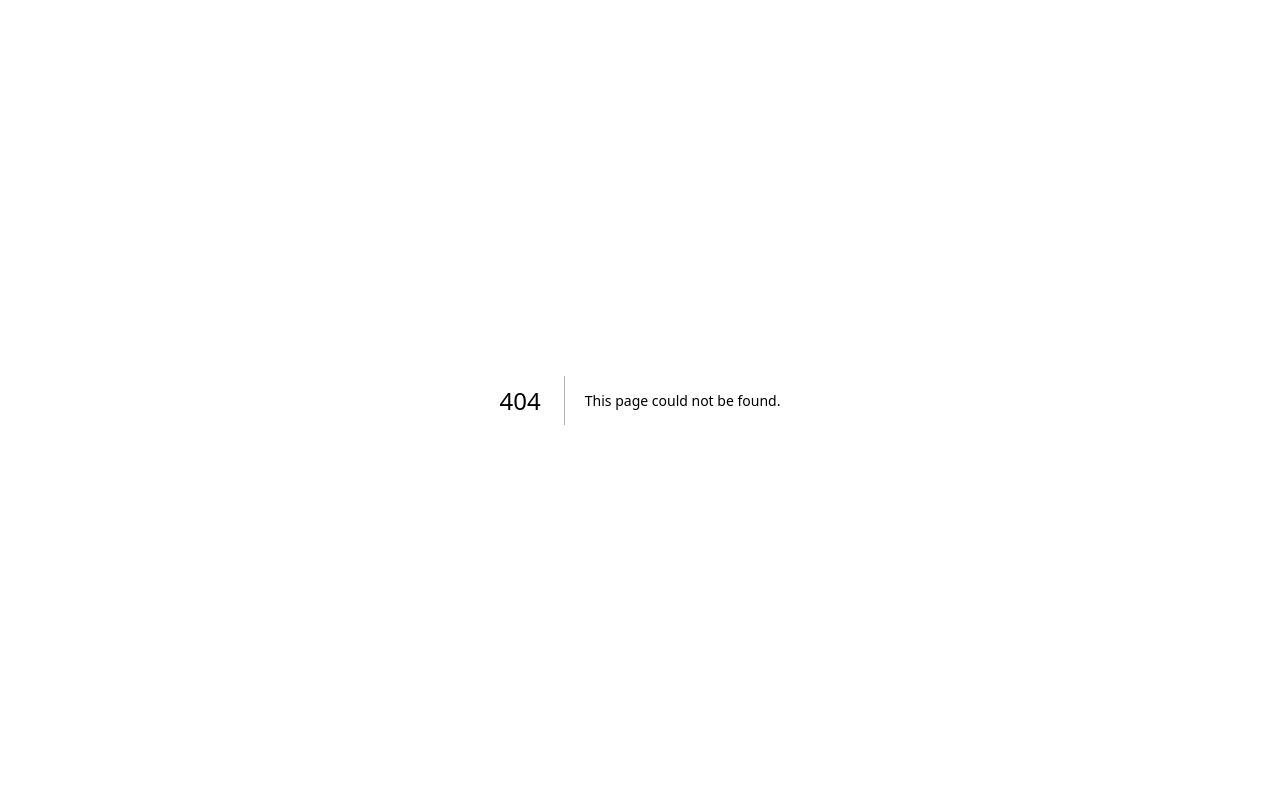
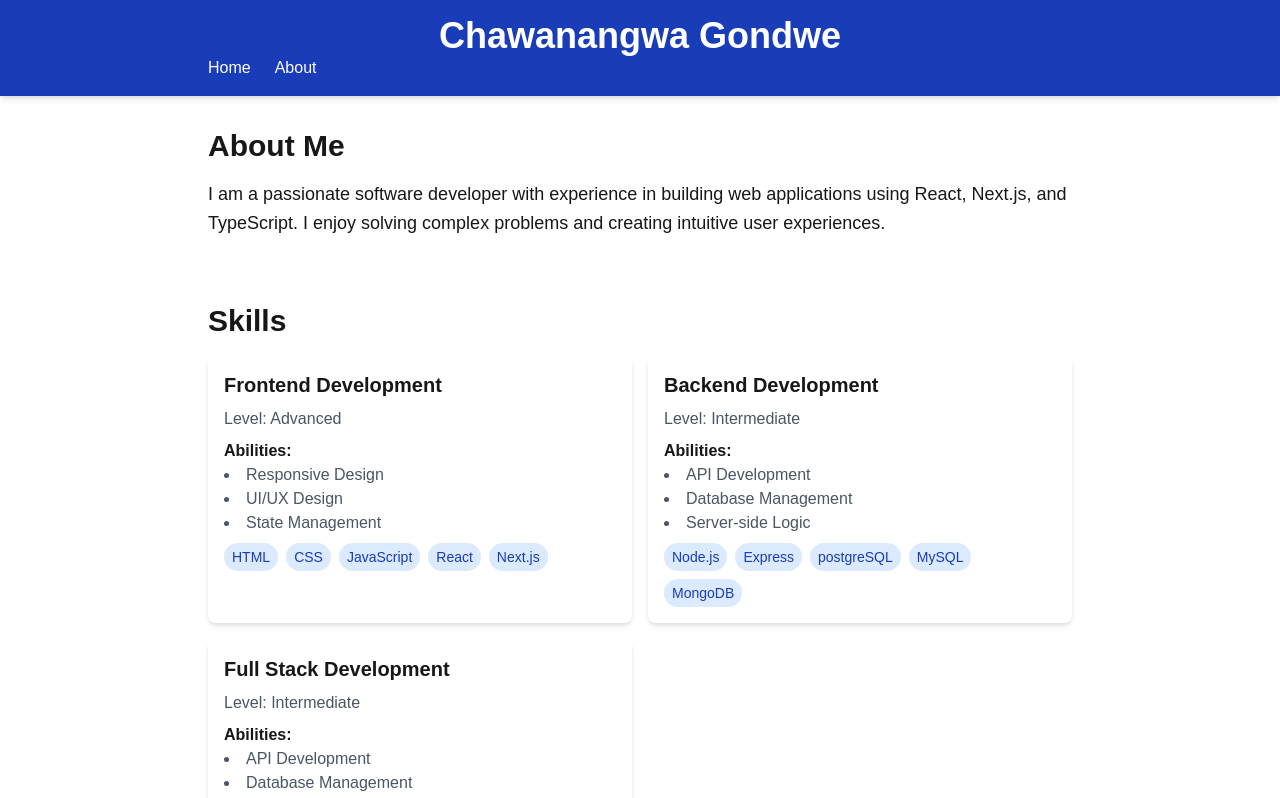
Before and after one commit to Chagon-Nehe/wdd430-portfolio, a Next.js app: page /about in a window 1280 px wide. Before the commit this address had no page. Shown: the top 798 px of the page. Built offline with nearby package versions, Linux system fonts and the light colour scheme.

Commit message:
week 01  Next.js app

```diff
--- /dev/null
+++ b/app/about/page.tsx
@@ -0,0 +1,44 @@
+import SkillCard from "@/components/SkillCard";
+
+const skills = [
+    {
+        name: "Frontend Development",
+        stack: ["HTML", "CSS", "JavaScript", "React", "Next.js"],
+        abilities: ["Responsive Design", "UI/UX Design", "State Management"],
+        level: "Advanced"
+    },
+    {
+        name: "Backend Development",
+        stack: ["Node.js", "Express", "postgreSQL", "MySQL", "MongoDB"],
+        abilities: ["API Development", "Database Management", "Server-side Logic"],
+        level: "Intermediate"
+    },
+    {
+        name: "Full Stack Development",
+        stack: ["React", "Next.js", "TypeScript", "Node.js", "Express","Tailwind CSS", "MongoDB"],
+        abilities: ["API Development", "Database Management", "Server-side Logic","Debugging" ,"Testing"],
+        level: "Intermediate"
+    }
+];
+
+
+export default function About() {
+    return (
+        <main className="flex-grow">
+            <div className="max-w-4xl mx-auto px-4 py-8">
+                <h2 className="text-3xl font-bold mb-4">About Me</h2>
+                <p className="text-lg leading-relaxed">
+                    I am a passionate software developer with experience in building web applications using React, Next.js, and TypeScript. I enjoy solving complex problems and creating intuitive user experiences.
+                </p>
+            </div>
+            <div className="max-w-4xl mx-auto px-4 py-8">
+                <h2 className="text-3xl font-bold mb-4">Skills</h2>
+                <div className="grid grid-cols-1 md:grid-cols-2 gap-4">
+                    {skills.map((skill, index) => (
+                        <SkillCard key={index} {...skill} />
+                    ))}
+                </div>
+            </div>
+        </main>
+    );
+}
--- /dev/null
+++ b/app/api/hello/route.ts
@@ -0,0 +1,3 @@
+export async function GET() {
+  return Response.json ({ message: "Hello from Next.js API!" });
+}
--- a/app/layout.tsx
+++ b/app/layout.tsx
@@ -1,6 +1,9 @@
-import type { Metadata } from "next";
+import "./globals.css";
+import Header from "@/components/Header";
+import Footer from "@/components/Footer";
+
 import { Geist, Geist_Mono } from "next/font/google";
-import "./globals.css";
+
 
 const geistSans = Geist({
   variable: "--font-geist-sans",
@@ -12,18 +15,15 @@ const geistMono = Geist_Mono({
   subsets: ["latin"],
 });
 
-export const metadata: Metadata = {
-  title: "Create Next App",
-  description: "Generated by create next app",
-};
-
-export default function RootLayout({ children }: LayoutProps<"/">) {
+export default function RootLayout({ children }: { children: React.ReactNode }) {
   return (
-    <html
-      lang="en"
-      className={`${geistSans.variable} ${geistMono.variable} h-full antialiased`}
-    >
-      <body className="min-h-full flex flex-col">{children}</body>
+    <html lang="en">
+      <head className={`${geistSans.variable} ${geistMono.variable} h-full antialiased`} />
+      <body className="flex flex-col min-h-screen">
+        <Header />
+        <main className="flex-grow">{children}</main>
+        <Footer />
+      </body>
     </html>
   );
 }
--- a/app/page.tsx
+++ b/app/page.tsx
@@ -1,69 +1,39 @@
-import Image from "next/image";
+import ProjectList from "@/components/ProjectList";
+
+const projects = [
+  {
+    title: "Frontend Portfolio",
+    description: "A responsive web application .",
+    technologies: ["HTML","JavaScript", "web design", "CSS"],
+    link: "https://github.com/Chagon-Nehe/wdd330-projects",
+  },
+  {
+    title: "Backend Portfolio",
+    description: "A server-side application built with Node.js and Express.",
+    technologies: ["Node.js", "Express", "JavaScript", "CSS", "postgreSQL", "MySQL", "MongoDB"],
+    link: "https://github.com/Chagon-Nehe/cse341-wd",
+  },
+  {
+    title: "Full Stack Portfolio",
+    description: "A comprehensive full-stack application built with Next.js and Node.js.",
+    technologies: ["Next.js", "Express", "MongoDB", "Tailwind CSS"],
+    link: "https://github.com/Chagon-Nehe/wwd430-portfolio",
+  },
+];
 
 export default function Home() {
   return (
-    <div className="flex flex-col flex-1 items-center justify-center bg-zinc-50 font-sans dark:bg-black">
-      <main className="flex flex-1 w-full max-w-3xl flex-col items-center justify-between py-32 px-16 bg-white dark:bg-black sm:items-start">
-        <Image
-          className="dark:invert h-5 w-[100px]"
-          src="/next.svg"
-          alt="Next.js logo"
-          width={100}
-          height={20}
-          priority
-        />
-        <div className="flex flex-col items-center gap-6 text-center sm:items-start sm:text-left">
-          <h1 className="max-w-xs text-3xl font-semibold leading-10 tracking-tight text-black dark:text-zinc-50">
-            To get started, edit the{" "}
-            <code className="rounded bg-black/[.06] px-1.5 py-0.5 font-mono text-[0.9em] dark:bg-white/[.08]">
-              page.tsx
-            </code>{" "}
-            file.
-          </h1>
-          <p className="max-w-md text-lg leading-8 text-zinc-600 dark:text-zinc-400">
-            Looking for a starting point or more instructions? Head over to{" "}
-            <a
-              href="https://vercel.com/templates?framework=next.js&utm_source=create-next-app&utm_medium=appdir-template-tw&utm_campaign=create-next-app"
-              className="font-medium text-zinc-950 dark:text-zinc-50"
-            >
-              Templates
-            </a>{" "}
-            or the{" "}
-            <a
-              href="https://nextjs.org/learn?utm_source=create-next-app&utm_medium=appdir-template-tw&utm_campaign=create-next-app"
-              className="font-medium text-zinc-950 dark:text-zinc-50"
-            >
-              Learning
-            </a>{" "}
-            center.
+    <main className="flex-grow">
+      <section className="bg-gray-100 py-12">
+        <div className="container mx-auto px-4 text-center">
+          <h1 className="text-4xl font-bold mb-4">Welcome to My Portfolio</h1>
+          <p className="text-lg text-gray-700">
+            Explore my projects and learn more about my work as a software developer.
           </p>
         </div>
-        <div className="flex flex-col gap-4 text-base font-medium sm:flex-row">
-          <a
-            className="flex h-12 w-full items-center justify-center gap-2 rounded-full bg-foreground px-5 text-background transition-colors hover:bg-[#383838] dark:hover:bg-[#ccc] md:w-[158px]"
-            href="https://vercel.com/new?utm_source=create-next-app&utm_medium=appdir-template-tw&utm_campaign=create-next-app"
-            target="_blank"
-            rel="noopener noreferrer"
-          >
-            <Image
-              className="dark:invert h-[14px] w-4"
-              src="/vercel.svg"
-              alt="Vercel logomark"
-              width={16}
-              height={14}
-            />
-            Deploy Now
-          </a>
-          <a
-            className="flex h-12 w-full items-center justify-center rounded-full border border-solid border-black/[.08] px-5 transition-colors hover:border-transparent hover:bg-black/[.04] dark:border-white/[.145] dark:hover:bg-[#1a1a1a] md:w-[158px]"
-            href="https://nextjs.org/docs?utm_source=create-next-app&utm_medium=appdir-template-tw&utm_campaign=create-next-app"
-            target="_blank"
-            rel="noopener noreferrer"
-          >
-            Documentation
-          </a>
-        </div>
-      </main>
-    </div>
+      </section>
+
+      <ProjectList projects={projects} />
+    </main>
   );
 }
--- /dev/null
+++ b/components/Footer.tsx
@@ -0,0 +1,12 @@
+export default async function Footer() {
+
+    const currentYear = new Date().getFullYear();
+    return (
+
+        <footer className="bg-gray-800 text-white py-4 mt-8">
+            <div className="max-w-4xl mx-auto px-4 text-center">
+                <p>&copy; {currentYear} Chawanangwa Gondwe. All rights reserved.</p>
+            </div>
+        </footer>
+    );
+}
--- /dev/null
+++ b/components/Header.tsx
@@ -0,0 +1,15 @@
+import Link from "next/link";
+
+export default function Header() {
+    return (
+         <header className="bg-blue-800 text-white py-4 shadow-md">
+            <div id="header-title" className="text-4xl font-bold text-center" >Chawanangwa Gondwe</div>
+            <nav className="max-w-4xl mx-auto px-4 flex justify-between items-center">
+                <ul className="flex gap-6">
+                    <li><Link href="/">Home</Link></li>
+                    <li><Link href="/about">About</Link></li>
+                </ul>
+            </nav>
+        </header>
+  );
+}
--- /dev/null
+++ b/components/ProjectCard.tsx
@@ -0,0 +1,31 @@
+interface ProjectCardProps {
+    title: string;
+    description: string;
+    technologies: string[];
+    link?: string;
+}
+
+export default function ProjectCard({ title, description, technologies, link }: ProjectCardProps) {
+    return (
+        <article className="bg-white rounded-lg shadow-md overflow-hidden">
+            <div className="p-4">
+                <h3 className="text-xl font-bold mb-2">{title}</h3>
+                <p className="text-gray-600 mb-4">{description}</p>
+                <div className="flex flex-wrap gap-2 mb-4">
+                    {technologies.map((tech) => (
+                        <span key={tech} className="bg-blue-100 text-blue-800 text-sm font-medium px-2 py-1 rounded">
+                            {tech}
+                        </span>
+                    ))}
+                </div>
+                {link && (
+                    <p className="mt-2">
+                        <a href={link} target="_blank" rel="noopener noreferrer" className="text-blue-500 hover:text-blue-700">
+                        View Project
+                        </a>
+                    </p>
+                )}
+            </div>
+        </article>
+    );
+}
--- /dev/null
+++ b/components/ProjectList.tsx
@@ -0,0 +1,28 @@
+import ProjectCard from "./ProjectCard";
+
+interface Project {
+    title: string;
+    description: string;
+    technologies: string[];
+    link?: string;
+}
+
+interface ProjectListProps {
+    projects: Project[];
+}
+
+export default function ProjectList({ projects }: ProjectListProps) {
+    return (
+        <section className="grid grid-cols-1 md:grid-cols-2 lg:grid-cols-3 gap-6">
+            {projects.map((project) => (
+                <ProjectCard
+                    key={project.title}
+                    title={project.title}
+                    description={project.description}
+                    technologies={project.technologies}
+                    link={project.link}
+                />
+            ))}
+        </section>
+    );
+}
--- /dev/null
+++ b/components/SkillCard.tsx
@@ -0,0 +1,34 @@
+interface SkillCardProps {
+    name: string;
+    stack: string[];
+    abilities?: string[];
+    level: string;
+}
+
+export default function SkillCard({ name, stack, abilities, level }: SkillCardProps) {
+    return (
+        <div className="bg-white rounded-lg shadow-md p-4">
+            <h3 className="text-xl font-bold mb-2">{name}</h3>
+            <p className="text-gray-600 mb-2">Level: {level}</p>
+            {abilities && abilities.length > 0 && (
+                <div className="mb-2">
+                    <h4 className="font-semibold">Abilities:</h4>
+                    <ul className="list-disc list-inside">
+                        {abilities.map((ability, index) => (
+                            <li key={index} className="text-gray-600">
+                                {ability}
+                            </li>
+                        ))}
+                    </ul>
+                </div>
+            )}
+            <div className="flex flex-wrap gap-2">
+                {stack.map((tech, index) => (
+                    <span key={index} className="bg-blue-100 text-blue-800 px-2 py-1 rounded-full text-sm">
+                        {tech}
+                    </span>
+                ))}
+            </div>
+        </div>
+    );
+}
```
